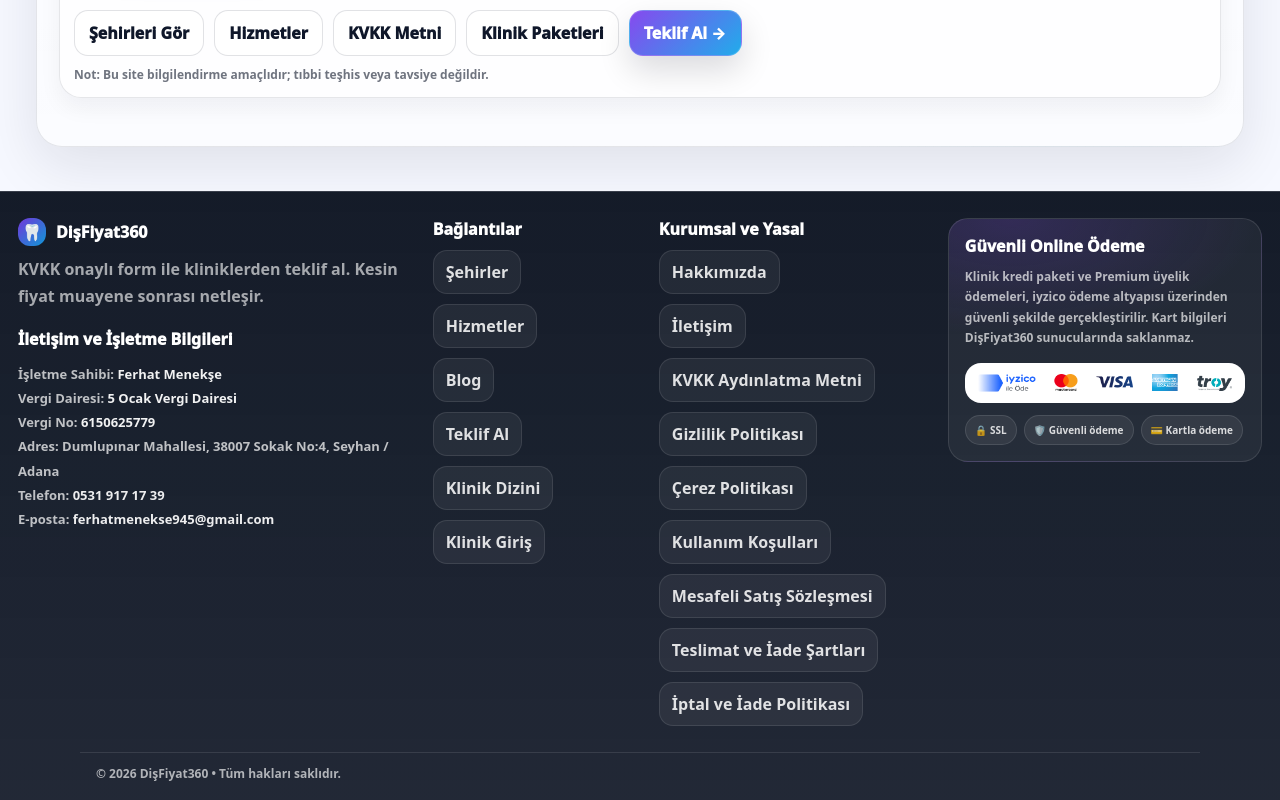
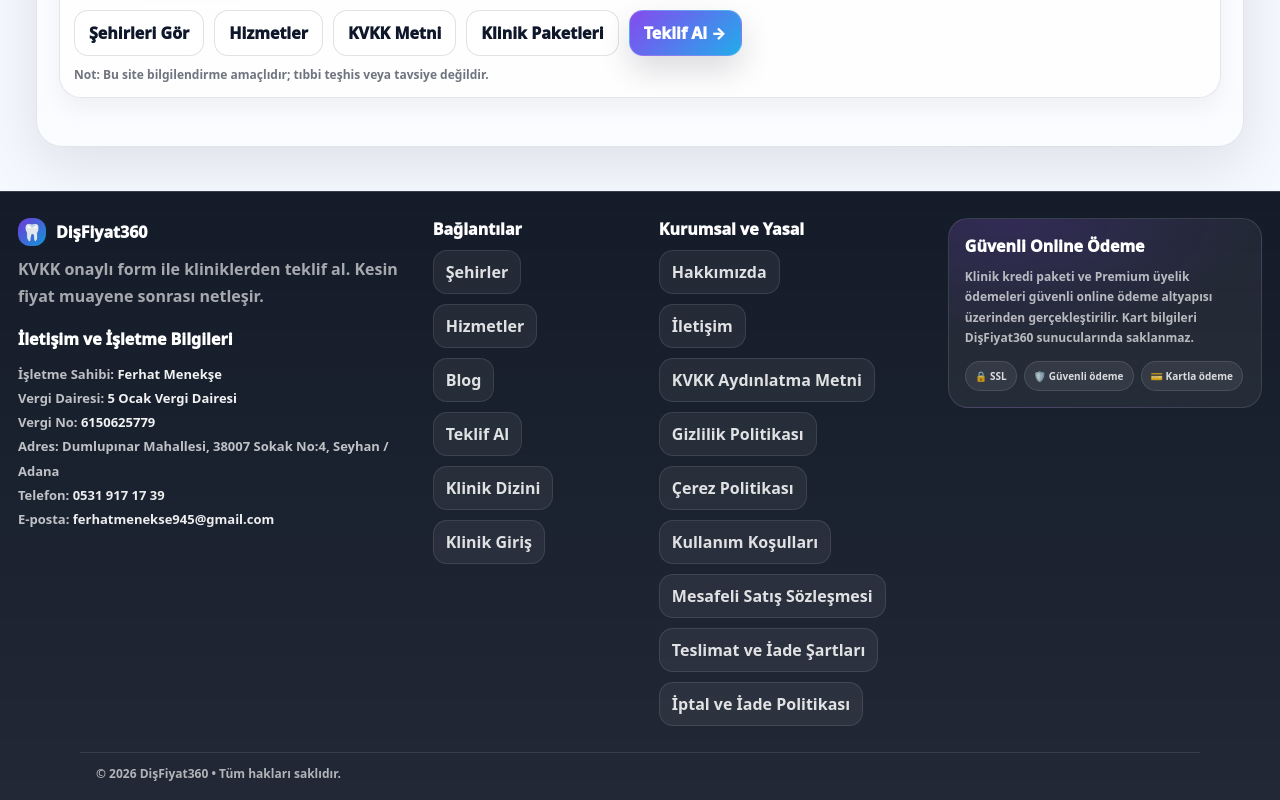
Before and after one commit to ferhat945/dis-fiyat-platform, a Next.js app: page / in a window 1280 px wide. Shown: the part 2421-3221 px from the top of the page. Built offline with nearby package versions, Linux system fonts and the light colour scheme; no server answers; the database is empty.

Commit message:
Remove iyzico branding from subscription page

```diff
--- a/src/app/layout.tsx
+++ b/src/app/layout.tsx
@@ -1,5 +1,4 @@
 import type { Metadata } from "next";
-import Image from "next/image";
 import Link from "next/link";
 import "./globals.css";
 import { absUrl, getBaseUrl } from "@/lib/site-url";
@@ -174,21 +173,10 @@
               <div className="footerTitle">Güvenli Online Ödeme</div>
 
               <p className="footerPaymentText">
-                Klinik kredi paketi ve Premium üyelik ödemeleri, iyzico ödeme
-                altyapısı üzerinden güvenli şekilde gerçekleştirilir. Kart
-                bilgileri DişFiyat360 sunucularında saklanmaz.
+                Klinik kredi paketi ve Premium üyelik ödemeleri güvenli online
+                ödeme altyapısı üzerinden gerçekleştirilir. Kart bilgileri
+                DişFiyat360 sunucularında saklanmaz.
               </p>
-
-              <div className="footerPaymentLogoBox">
-                <Image
-                  src="/payment/iyzico-footer.png"
-                  alt="iyzico ile Öde, Visa ve Mastercard"
-                  width={720}
-                  height={214}
-                  className="footerPaymentLogo"
-                  sizes="(max-width: 980px) 100vw, 320px"
-                />
-              </div>
 
               <div className="footerPaymentBadges">
                 <span>🔒 SSL</span>
```
